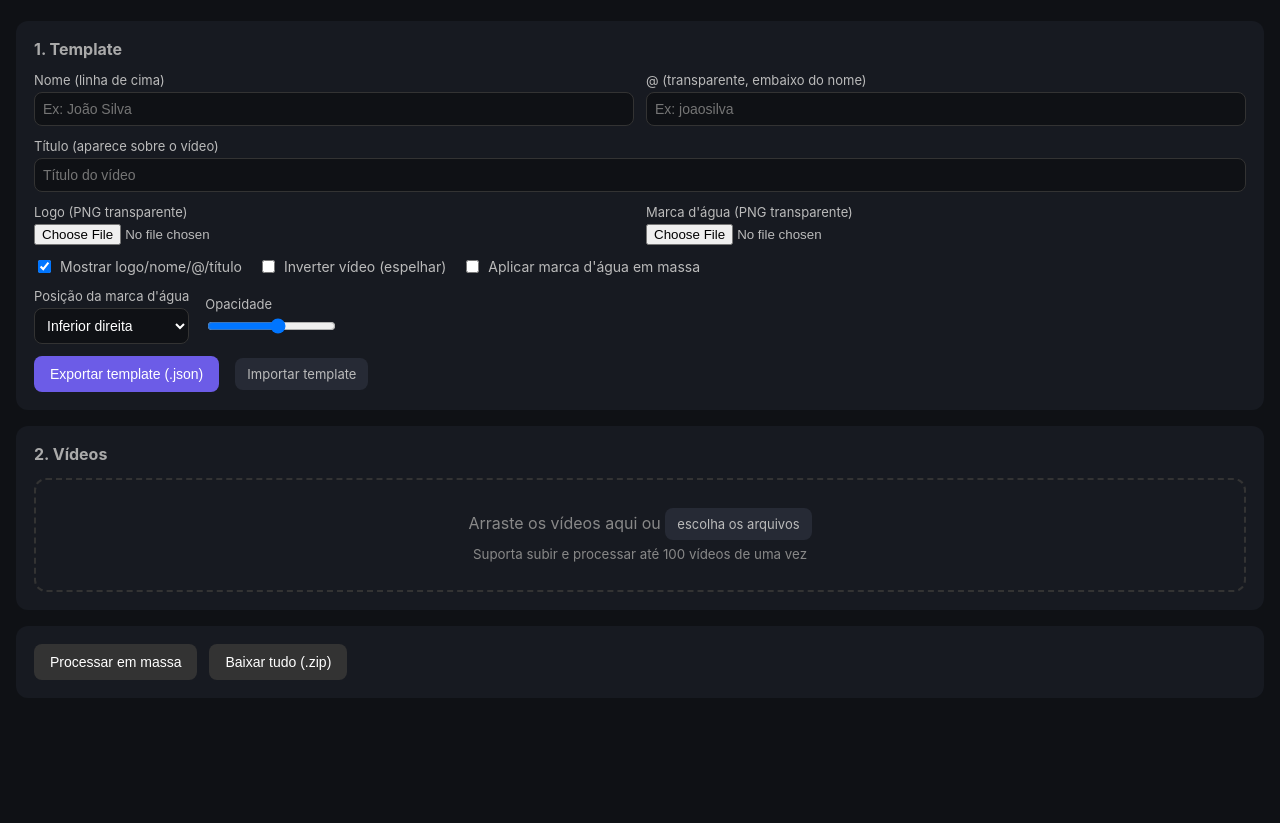
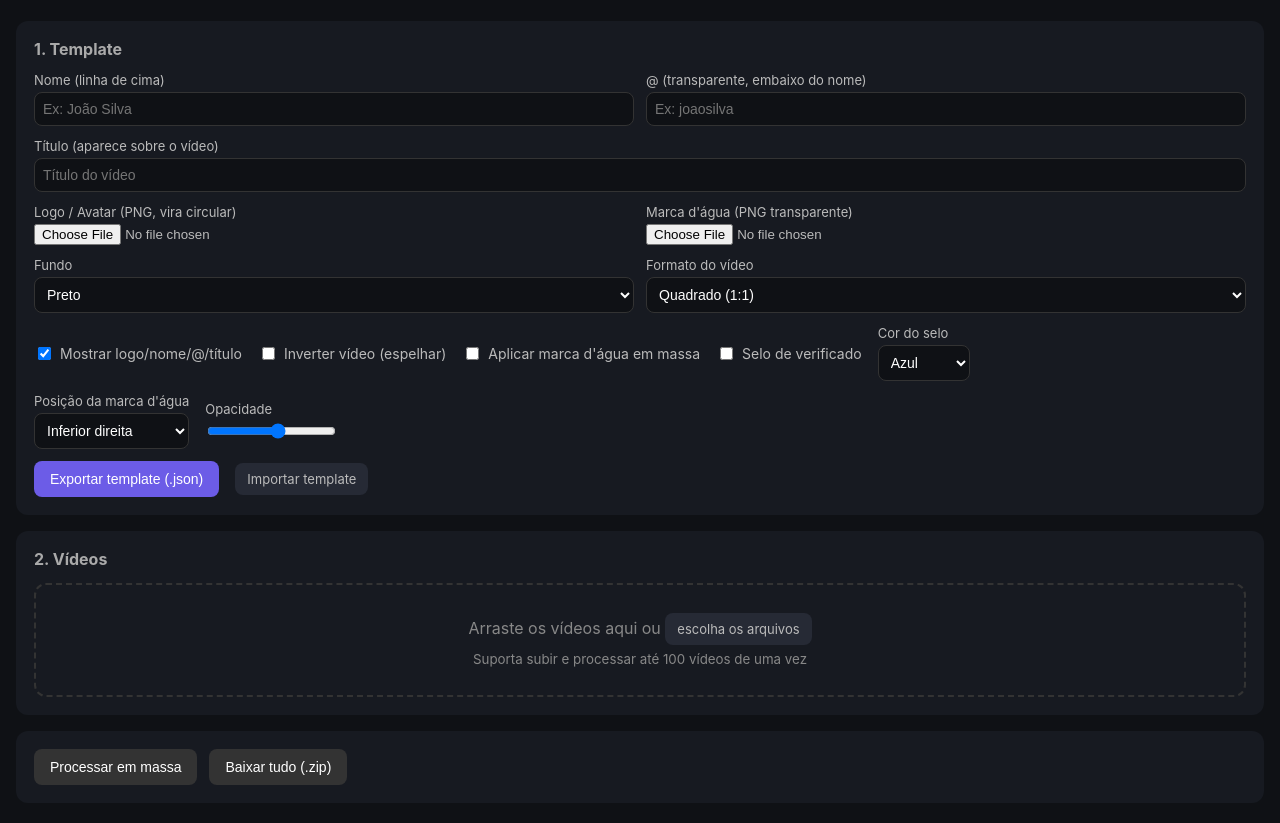
Before and after one commit to Vesika12345/escalax, a website: page public/index.html in a window 1280 px wide. Shown: the part 85-908 px from the top of the page. Before the commit the page ends 843 px from the top, so only its background shows below. Drawn offline with Linux system fonts and the light colour scheme.

Commit message:
Update index.html

```diff
--- a/public/index.html
+++ b/public/index.html
@@ -25,11 +25,25 @@
         <label class="full">Título (aparece sobre o vídeo)
           <input id="tplTitle" type="text" placeholder="Título do vídeo" />
         </label>
-        <label>Logo (PNG transparente)
+        <label>Logo / Avatar (PNG, vira circular)
           <input id="logoFile" type="file" accept="image/png" />
         </label>
         <label>Marca d'água (PNG transparente)
           <input id="wmFile" type="file" accept="image/png" />
+        </label>
+        <label>Fundo
+          <select id="pageBackground">
+            <option value="black">Preto</option>
+            <option value="white">Branco</option>
+            <option value="dim">Escuro azulado</option>
+          </select>
+        </label>
+        <label>Formato do vídeo
+          <select id="videoBoxAspect">
+            <option value="1:1">Quadrado (1:1)</option>
+            <option value="4:5">Retrato (4:5)</option>
+            <option value="16:9">Paisagem (16:9)</option>
+          </select>
         </label>
       </div>
 
@@ -37,6 +51,14 @@
         <label class="switch"><input id="overlayText" type="checkbox" checked /> Mostrar logo/nome/@/título</label>
         <label class="switch"><input id="invert" type="checkbox" /> Inverter vídeo (espelhar)</label>
         <label class="switch"><input id="wmEnabled" type="checkbox" /> Aplicar marca d'água em massa</label>
+        <label class="switch"><input id="verified" type="checkbox" /> Selo de verificado</label>
+        <label>Cor do selo
+          <select id="verifiedColor">
+            <option value="blue">Azul</option>
+            <option value="gold">Dourado</option>
+            <option value="silver">Prata</option>
+          </select>
+        </label>
       </div>
       <div class="row">
         <label>Posição da marca d'água
```
